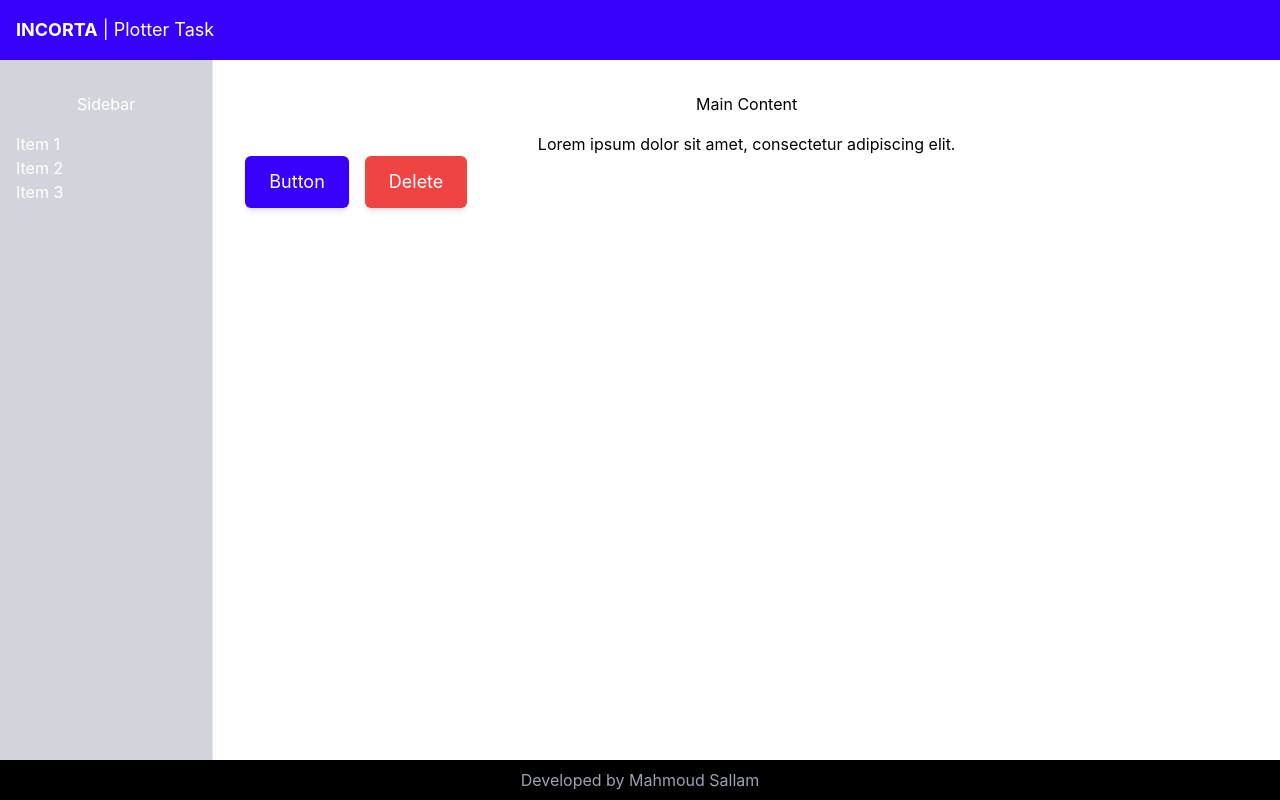
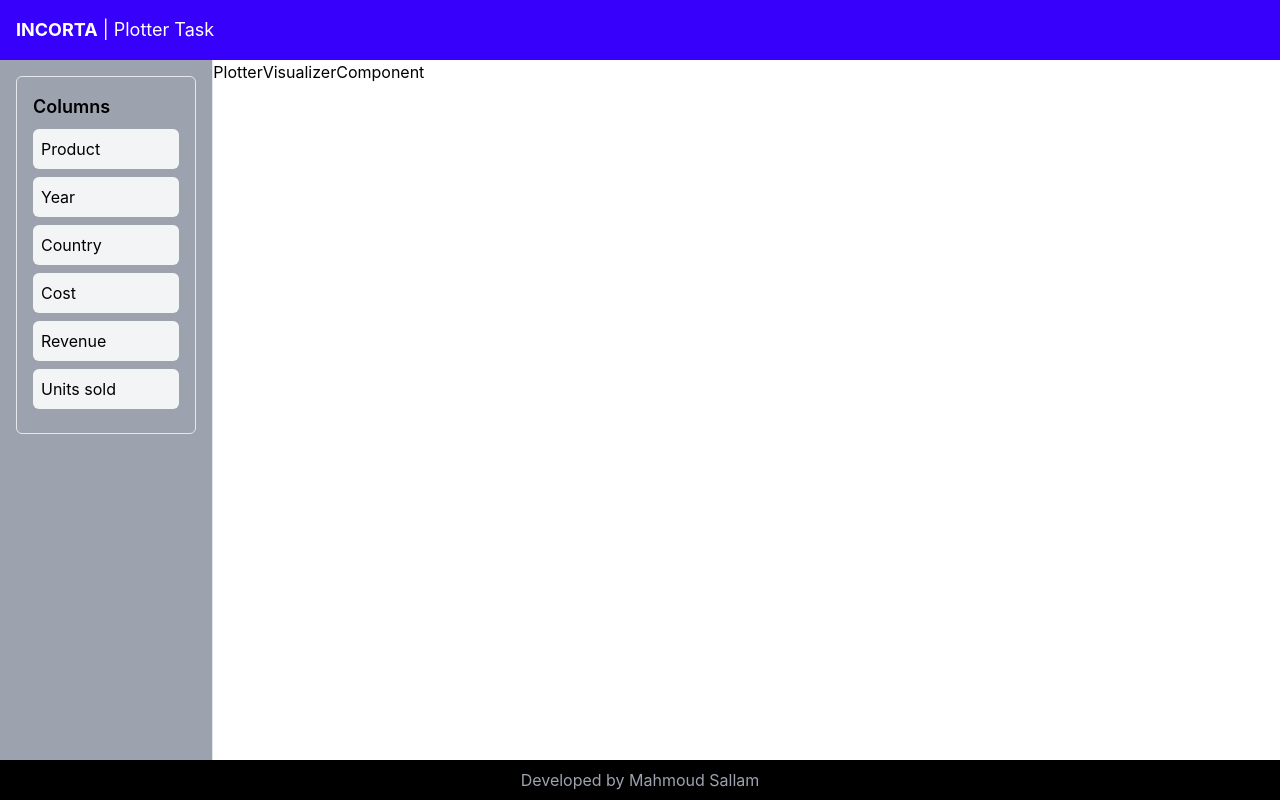
Before and after one commit to MahmoudSallam1/incorta-plotter-task, a React (Vite) app: page / in a window 1280 px wide. Built offline with nearby package versions, Linux system fonts and the light colour scheme.

Commit message:
feat(plotter): Add plotter side columns

```diff
--- a/package.json
+++ b/package.json
@@ -11,10 +11,12 @@
   },
   "dependencies": {
     "react": "^18.2.0",
+    "react-beautiful-dnd": "^13.1.1",
     "react-dom": "^18.2.0"
   },
   "devDependencies": {
     "@types/react": "^18.2.55",
+    "@types/react-beautiful-dnd": "^13.1.8",
     "@types/react-dom": "^18.2.19",
     "@typescript-eslint/eslint-plugin": "^6.21.0",
     "@typescript-eslint/parser": "^6.21.0",
--- a/src/components/layout/AppContent.tsx
+++ /dev/null
@@ -1,17 +0,0 @@
-import React from "react";
-import { AppDeleteButton, AppPrimaryButton } from "../ui/AppButton";
-
-function AppContent() {
-  return (
-    <div className="flex-1 p-4 bg-white">
-      <h1 className="text-center pt-4">Main Content</h1>
-      <p className="text-center mt-4">
-        Lorem ipsum dolor sit amet, consectetur adipiscing elit.
-      </p>
-      <AppPrimaryButton text="Button" onClick={() => console.log("Hello")} />
-      <AppDeleteButton text="Delete" />
-    </div>
-  );
-}
-
-export default AppContent;
--- /dev/null
+++ b/src/components/layout/AppMainContent.tsx
@@ -0,0 +1,16 @@
+import React from "react";
+
+interface AppMainContentProps {
+  children: React.ReactNode;
+}
+function AppMainContent({ children }: AppMainContentProps) {
+  return (
+    <div className="flex-1 p-4 bg-white">
+      <h1 className="text-center pt-4">Main Content</h1>
+
+      {children}
+    </div>
+  );
+}
+
+export default AppMainContent;
--- a/src/data/columns.ts
+++ b/src/data/columns.ts
@@ -1,4 +1,6 @@
-export const columns = [
+import { DataColumn } from "../models/DataColumn";
+
+export const columns: DataColumn[] = [
   { name: "Product", function: "dimension" },
   { name: "Year", function: "dimension" },
   { name: "Country", function: "dimension" },
--- a/src/layout/AppLayout.tsx
+++ b/src/layout/AppLayout.tsx
@@ -1,15 +1,13 @@
-import AppSidebar from "../components/layout/AppSidebar";
-import AppContent from "../components/layout/AppContent";
 import AppHeader from "../components/layout/AppHeader";
 import AppFooter from "../components/layout/AppFooter";
+import AppPlotter from "../plotter/AppPlotter";
 
 function AppLayout() {
   return (
     <div className="flex flex-col h-screen">
       <AppHeader />
       <div className="flex flex-1">
-        <AppSidebar />
-        <AppContent />
+        <AppPlotter />
       </div>
       <AppFooter />
     </div>
--- /dev/null
+++ b/src/models/DataColumn.ts
@@ -0,0 +1,4 @@
+export interface DataColumn {
+  name: string;
+  function: "dimension" | "measure";
+}
--- /dev/null
+++ b/src/plotter/AppPlotter.tsx
@@ -0,0 +1,28 @@
+import React, { useEffect, useState } from "react";
+
+import { columns as columnsData } from "../data/columns";
+import { DataColumn } from "../models/DataColumn";
+import PlotterSideColumnsComponent from "./PlotterSideColumnsComponent";
+import { DragDropContext } from "react-beautiful-dnd";
+import PlotterVisualizerComponent from "./PlotterVisualizerComponent";
+
+function AppPlotter() {
+  const [dimensions, setDimensions] = useState([]);
+  const [measures, setMeasures] = useState([]);
+  const [columns, setColumns] = useState<DataColumn[]>([]);
+
+  const handleDragEnd = () => {};
+
+  useEffect(() => {
+    setColumns(columnsData);
+  }, []);
+
+  return (
+    <DragDropContext onDragEnd={handleDragEnd}>
+      <PlotterSideColumnsComponent columns={columns} />
+      <PlotterVisualizerComponent />
+    </DragDropContext>
+  );
+}
+
+export default AppPlotter;
--- /dev/null
+++ b/src/plotter/PlotterSideColumnsComponent.tsx
@@ -0,0 +1,47 @@
+import React from "react";
+import { Droppable, Draggable } from "react-beautiful-dnd";
+import { DataColumn } from "../models/DataColumn";
+
+interface PlotterSideColumnsProps {
+  columns: DataColumn[];
+}
+
+function PlotterSideColumnsComponent({ columns }: PlotterSideColumnsProps) {
+  return (
+    <div className="bg-gray-400 w-1/6 h-full border-r p-4">
+      <Droppable droppableId="columns">
+        {(provided) => (
+          <div
+            ref={provided.innerRef}
+            {...provided.droppableProps}
+            className="p-4 border rounded-md"
+            style={{ minHeight: "100px" }}
+          >
+            <h2 className="text-lg font-semibold mb-2">Columns</h2>
+            {columns.map((column, index) => (
+              <Draggable
+                key={column.name}
+                draggableId={column.name}
+                index={index}
+              >
+                {(provided) => (
+                  <div
+                    ref={provided.innerRef}
+                    {...provided.draggableProps}
+                    {...provided.dragHandleProps}
+                    className="p-2 bg-gray-100 rounded-md mb-2 cursor-move"
+                  >
+                    {column.name}
+                  </div>
+                )}
+              </Draggable>
+            ))}
+            {provided.placeholder}
+          </div>
+        )}
+      </Droppable>
+    </div>
+  );
+}
+
+export default PlotterSideColumnsComponent;
--- /dev/null
+++ b/src/plotter/PlotterVisualizerComponent.tsx
@@ -0,0 +1,7 @@
+import React from "react";
+
+function PlotterVisualizerComponent() {
+  return <div>PlotterVisualizerComponent</div>;
+}
+
+export default PlotterVisualizerComponent;
--- a/tsconfig.json
+++ b/tsconfig.json
@@ -18,7 +18,8 @@
     "strict": true,
     "noUnusedLocals": true,
     "noUnusedParameters": true,
-    "noFallthroughCasesInSwitch": true
+    "noFallthroughCasesInSwitch": true,
+    "noImplicitAny": false
   },
   "include": ["src"],
   "references": [{ "path": "./tsconfig.node.json" }]
--- a/tsconfig.node.json
+++ b/tsconfig.node.json
@@ -5,7 +5,7 @@
     "module": "ESNext",
     "moduleResolution": "bundler",
     "allowSyntheticDefaultImports": true,
-    "strict": true
+    "strict": true,
   },
   "include": ["vite.config.ts"]
 }
```
Also changed, not shown: 1 other file (tests, documents, lock files or other folders).
